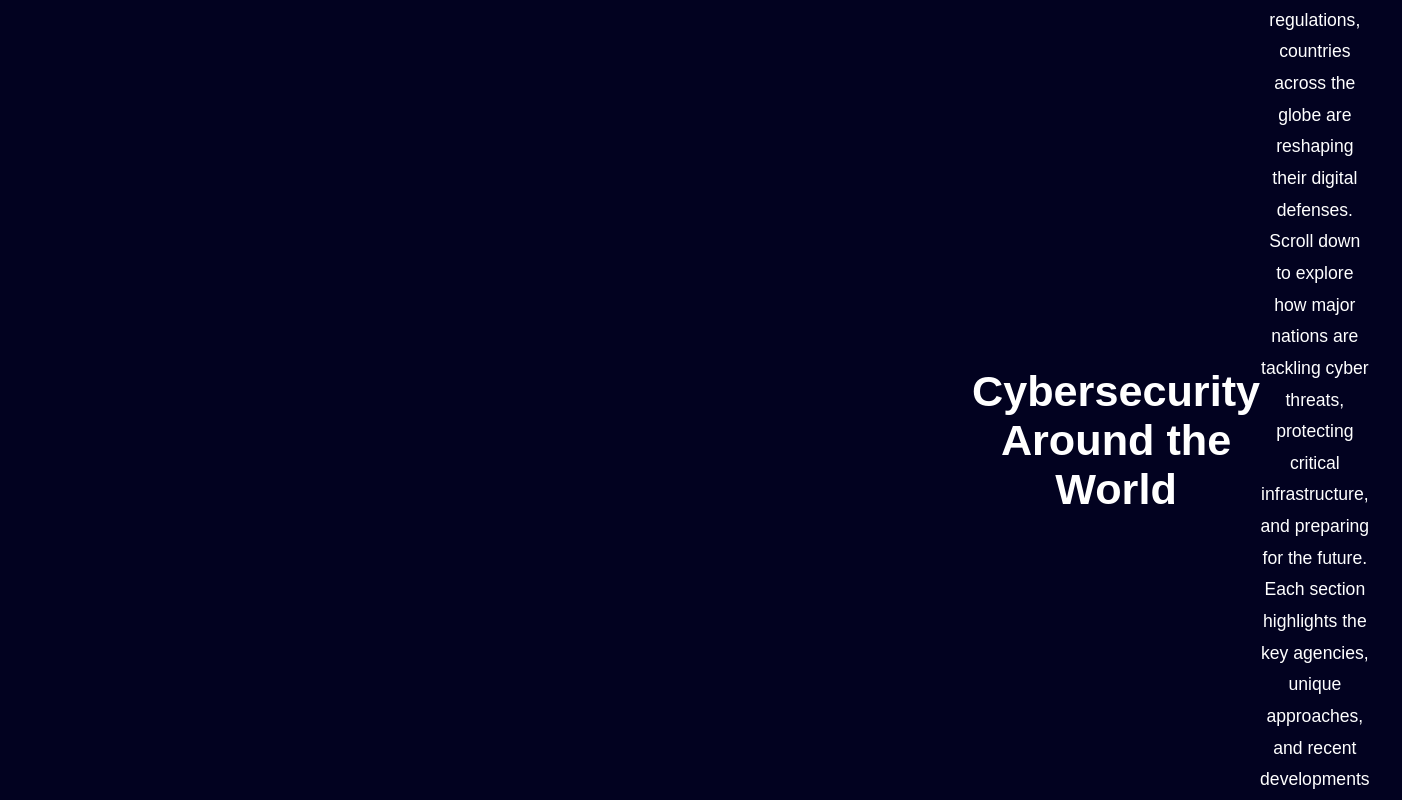
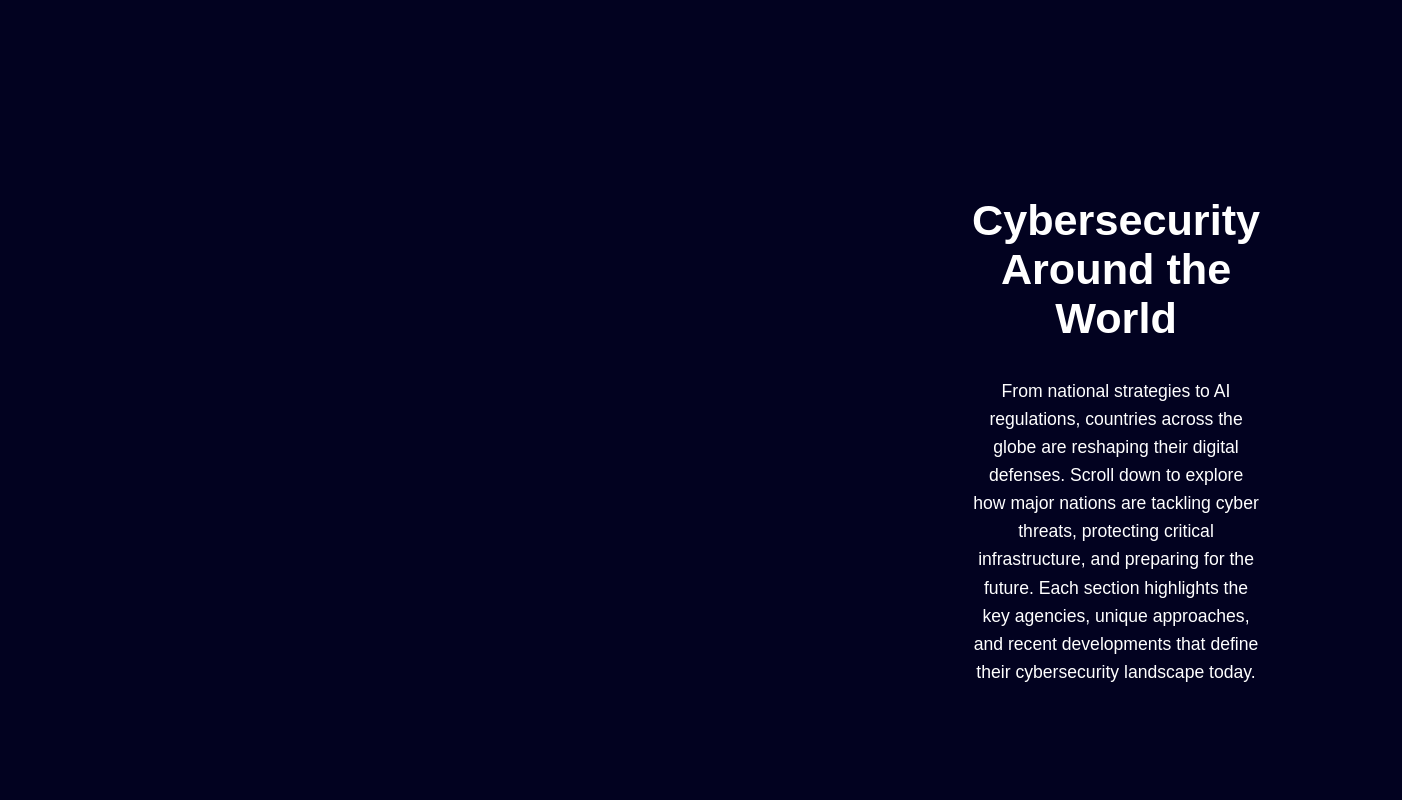
Before and after one commit to panafaso/cybersecurity, a plain HTML site: page index.html in a window 1280 px wide. Shown: the top 800 px of the page, 1402 px wide, since content can reach past the window. Drawn offline with nearby package versions, Linux system fonts and the light colour scheme; no server answers.

Commit message:
Update style.css

```diff
--- a/style.css
+++ b/style.css
@@ -80,26 +80,29 @@ body {
 }
 
 .step[data-country="Intro"] {
+  width: 100%;
   display: flex;
+  align-items: center;
   justify-content: center;
-  align-items: center;
+  text-align: center;
   height: 100vh;
-  text-align: center;
+  flex-direction: column;
+  background: #020220;
 }
 
 .step[data-country="Intro"] .intro-text {
   max-width: 700px;
-  margin: 0 auto;
+  padding: 2rem;
 }
 
 .step[data-country="Intro"] h2 {
   font-size: 2.7rem;
-  margin-bottom: 1.2rem;
   color: white;
+  margin-bottom: 1rem;
 }
 
 .step[data-country="Intro"] p {
   font-size: 1.2rem;
-  line-height: 1.8;
+  line-height: 1.6;
   color: white;
 }
```
